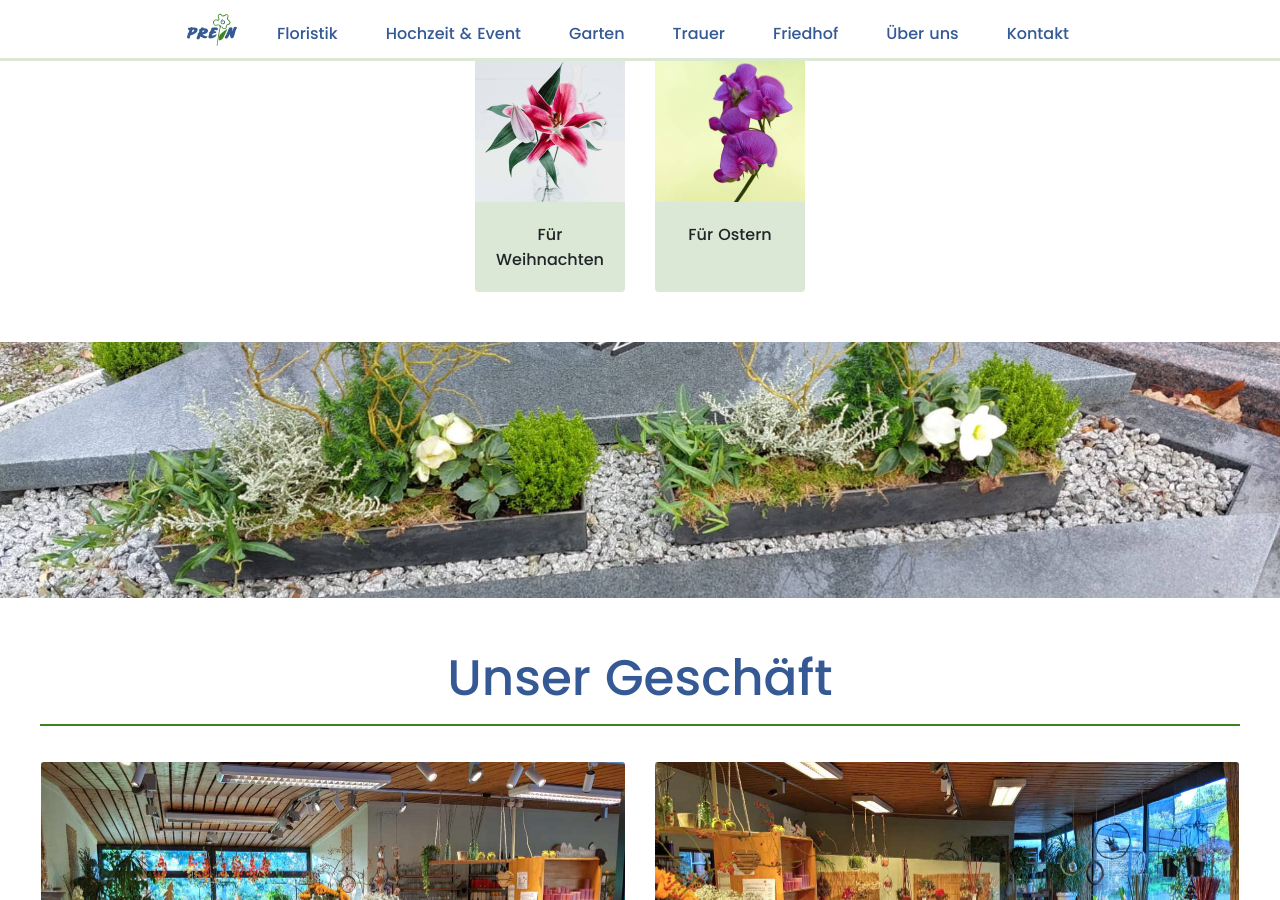
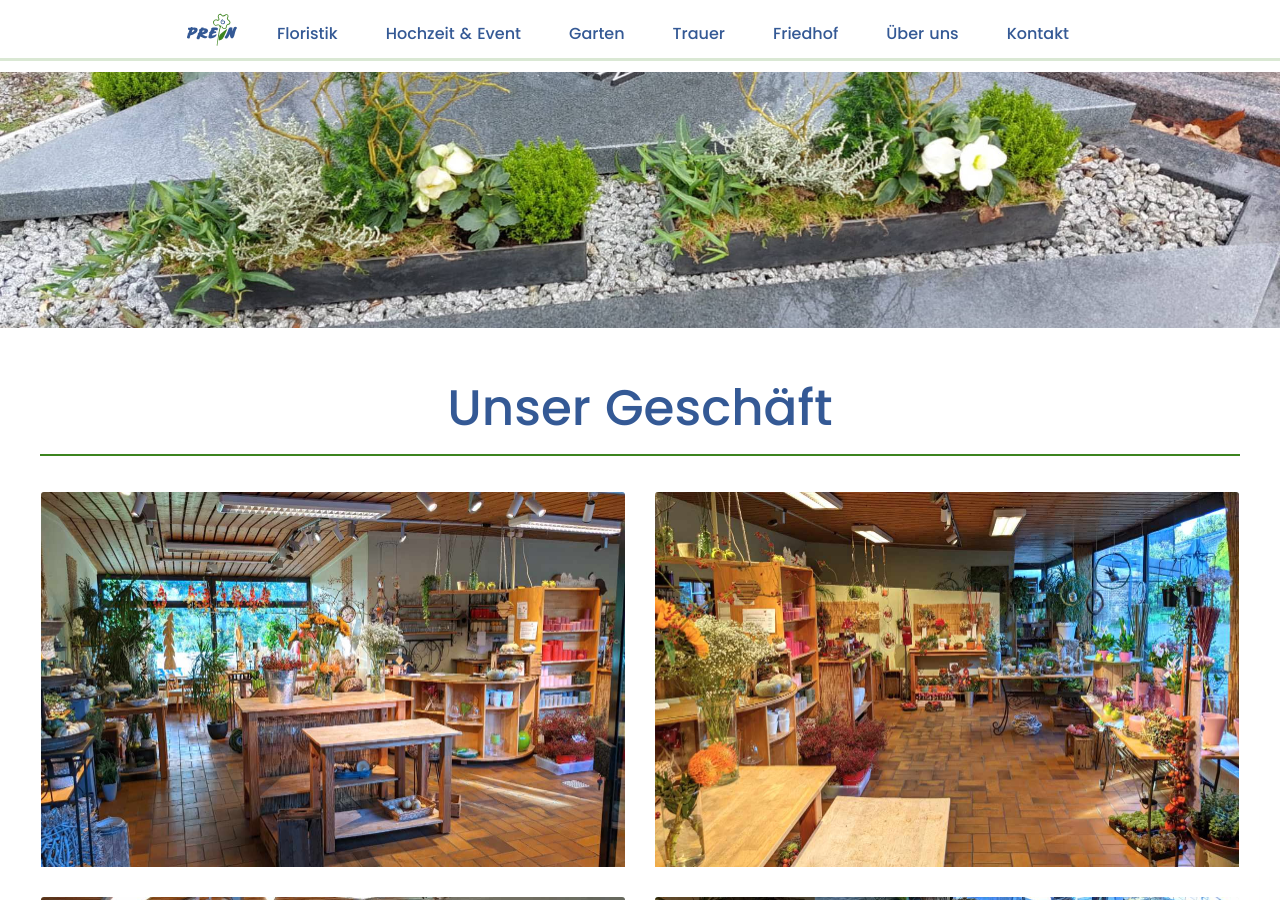
Before and after one commit to Hangman/p-floristik, a Jekyll site: the page built from floristik.md, in a window 1280 px wide and 900 px high, scrolled down 1331 px. Built offline with Jekyll 4.4.1, drawn with Linux system fonts in a browser that asks for light colours.

Commit message:
Image cleanup
Signed-off-by: Matthias <webmaster@pottgames.de>

```diff
--- a/_layouts/floristik.html
+++ b/_layouts/floristik.html
@@ -56,20 +56,6 @@ layout: default
         <p class="card-text" style="text-align: center">Aktuelle Saison</p>
       </div>
     </div>
-
-    <div class="card card-style" style="width: 150px">
-      <img class="card-img-top" src="{{ site.baseurl }}/assets/images/flower7.jpg" alt="Bild einer Schnittblume" />
-      <div class="card-body">
-        <p class="card-text" style="text-align: center">Für Weihnachten</p>
-      </div>
-    </div>
-
-    <div class="card card-style" style="width: 150px">
-      <img class="card-img-top" src="{{ site.baseurl }}/assets/images/flower8.jpg" alt="Bild einer Schnittblume" />
-      <div class="card-body">
-        <p class="card-text" style="text-align: center">Für Ostern</p>
-      </div>
-    </div>
   </div>
 </div>
 
--- a/_layouts/garten.html
+++ b/_layouts/garten.html
@@ -131,16 +131,16 @@ layout: default
 <div class="h-spacer"></div>
 <div class="h-spacer"></div>
 
-<div class="content-frame">
+<div class="wide-frame">
   <div class="flex-horizontal">
-    <div class="card card-style" style="width: 500px">
+    <div class="card card-style" style="width: 700px">
       <img class="card-img-top" src="{{ site.baseurl }}/assets/images/garten/garten-referenz5.jpg" alt="Bild einer Terrasse" loading="lazy" />
       <div class="card-body">
         <p class="card-text" style="text-align: center">Neuanlage einer Terrasse aus keramischen Platten mit einer Granitumrandung...</p>
       </div>
     </div>
 
-    <div class="card card-style" style="width: 500px">
+    <div class="card card-style" style="width: 700px">
       <img class="card-img-top" src="{{ site.baseurl }}/assets/images/garten/garten-referenz6.jpg" alt="Bild einer Treppe zur Terrasse" loading="lazy" />
       <div class="card-body">
         <p class="card-text" style="text-align: center">... und einer Treppe.</p>
```
Also changed, not shown: assets/images/flower7.jpg (deleted), assets/images/flower8.jpg (deleted), assets/images/garten/garten-referenz5.jpg, assets/images/garten/garten-referenz6.jpg.
